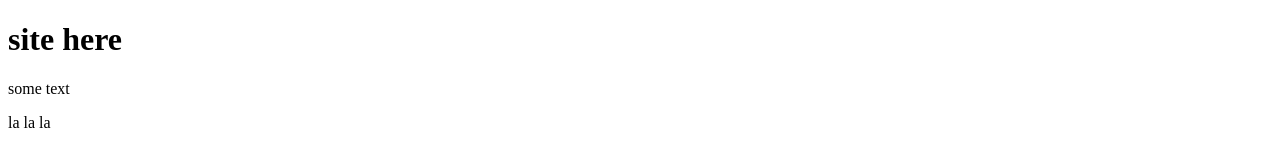
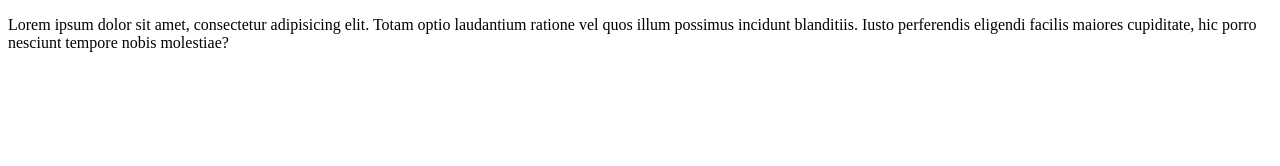
Before and after one commit to IljaPilot/site, a plain HTML site: page index.html in a window 1280 px wide. Drawn offline with Linux system fonts and the light colour scheme.

Commit message:
third commit

```diff
--- a/index.html
+++ b/index.html
@@ -6,8 +6,6 @@
 	<link rel="stylesheet" href="css/style.css">
 </head>
 <body>
-	<h1>site here</h1>
-	<p>some text</p>
-	<p>la la la </p>
+	<p>Lorem ipsum dolor sit amet, consectetur adipisicing elit. Totam optio laudantium ratione vel quos illum possimus incidunt blanditiis. Iusto perferendis eligendi facilis maiores cupiditate, hic porro nesciunt tempore nobis molestiae?</p>
 </body>
 </html>
```
